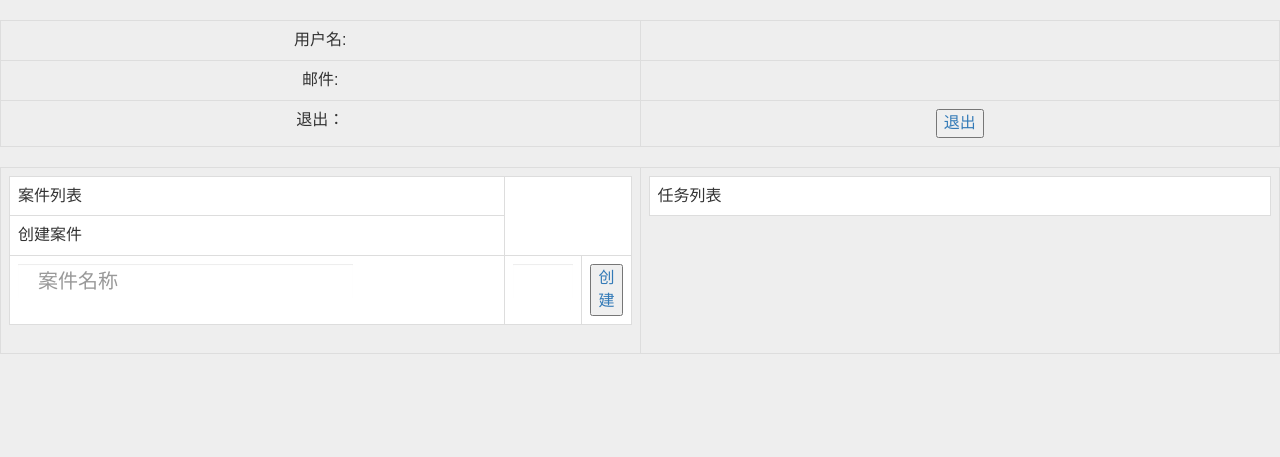
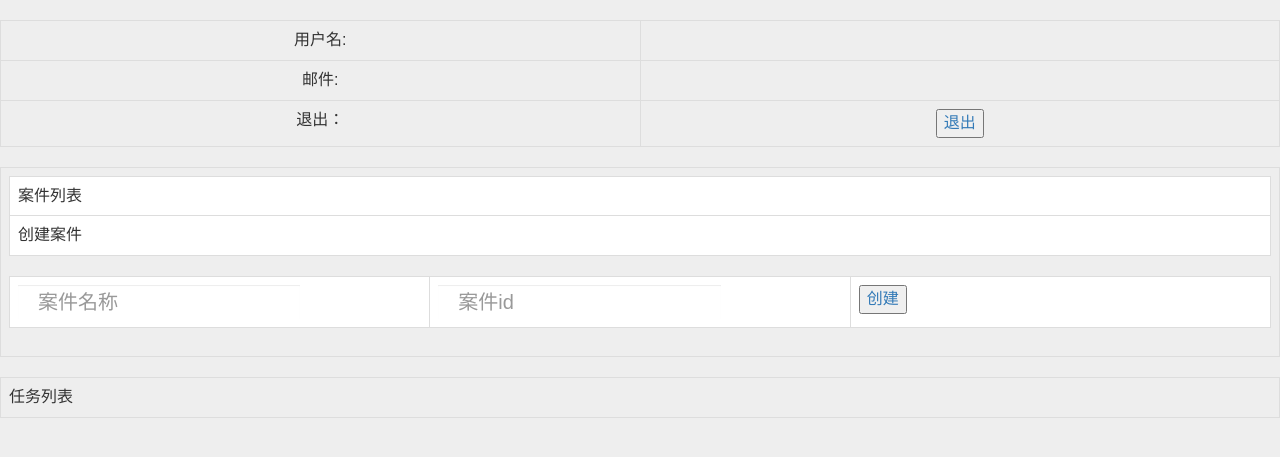
Before and after one commit to gzm1997/law, a Flask app: template templates/user.html in a window 1280 px wide. Shown: the part 52-509 px from the top of the page. Run offline with Flask 2, Linux system fonts and the light colour scheme; the template is opened without the code that fills it, so the values that code supplies are empty; some libraries are stand-ins or nearby versions.

Commit message:
fix somewhere

```diff
--- a/templates/user.html
+++ b/templates/user.html
@@ -104,12 +104,12 @@
 			<td class="col-md-6">
 				<table class="table table-bordered">
 					<tr>
-						<td class="col-md-12">案件列表</td>
+						<td>案件列表</td>
 					</tr>
 
 					{% for case in case_list %}
   						<tr>
-							<td class="col-md-12">
+							<td>
 								<a href="">
 									{{ case.case_name }}
 								</a>
@@ -120,6 +120,8 @@
 					<tr>
 						<td>创建案件</td>
 					</tr>
+					<tr>
+						<table class="table table-bordered">
 							<tr>
 								<td class="col-md-4">
 									<input type="text" class="form-control" id="case_name" placeholder="案件名称">
@@ -134,6 +136,8 @@
 										</a>
 									</button>
 								</td>
+							</tr>
+						</table>
 					</tr>
 
 				</table>
```
Lines whose indentation alone changed are shown as unchanged.
